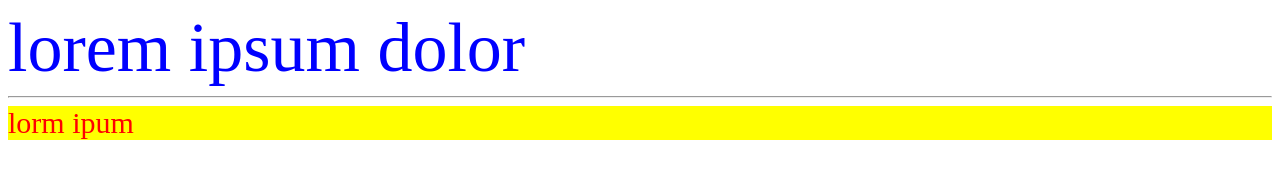
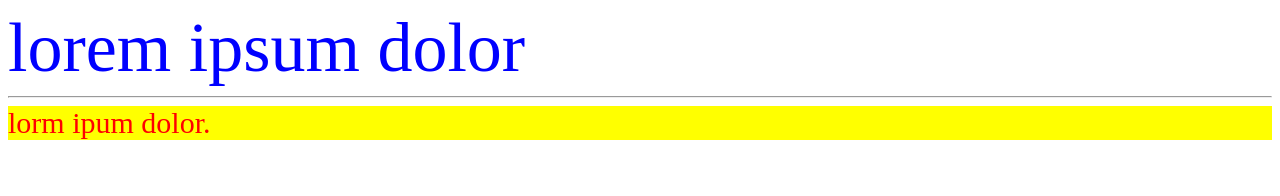
Before and after one commit to 1082cubi/react20231031, a React (Create React App) app: page / in a window 1280 px wide. Shown: the top 196 px of the page. Built offline with nearby package versions, Linux system fonts and the light colour scheme.

Commit message:
인라인 스타일 적용하는 방법

```diff
--- a/src/App.js
+++ b/src/App.js
@@ -14,7 +14,7 @@ function App() {
       <div
         style={{ color: "red ", backgroundColor: "yellow", fontSize: "30px" }}
       >
-        lorm ipum
+        lorm ipum dolor.
       </div>
     </>
   );
```
